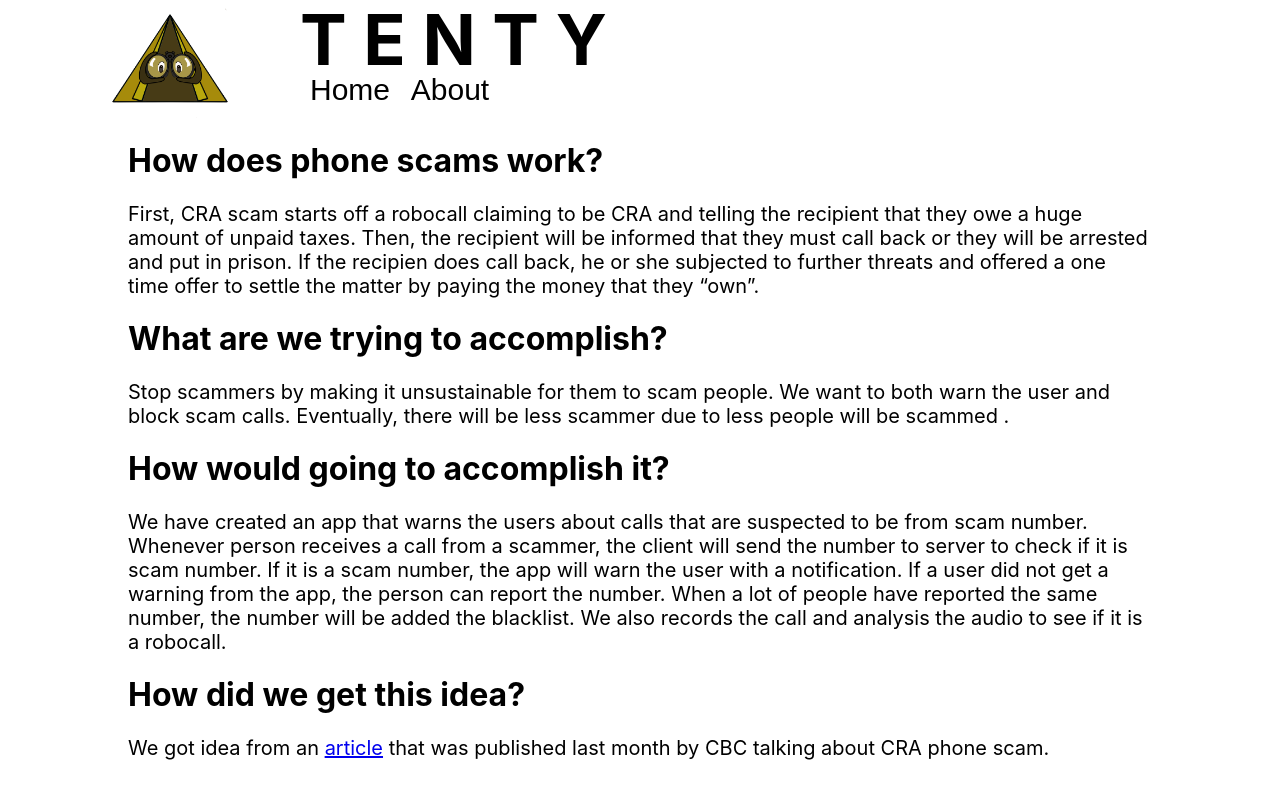
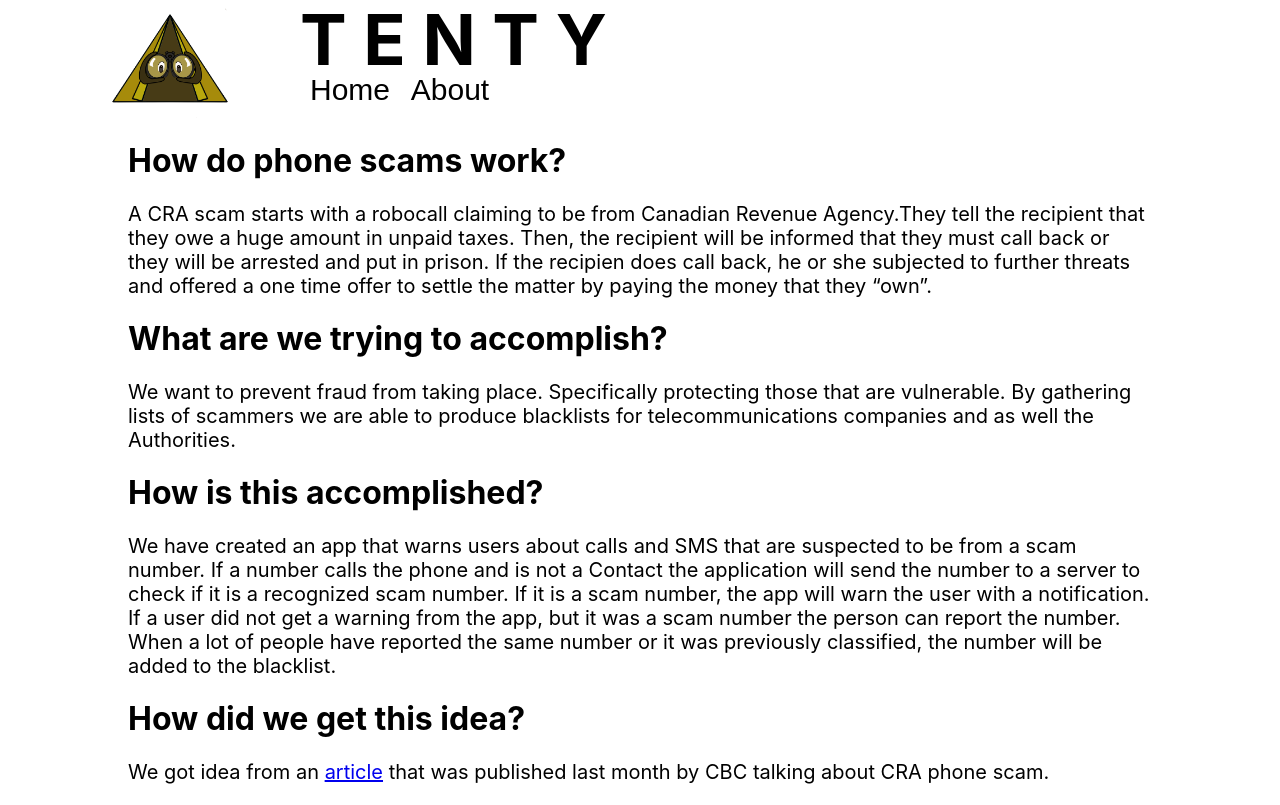
Before and after one commit to CyaTmrw/Tenty, a React (Create React App) app: page /about in a window 1280 px wide. Shown: the top 805 px of the page. Built offline with nearby package versions, Linux system fonts and the light colour scheme.

Commit message:
updated about page

```diff
--- a/src/About.js
+++ b/src/About.js
@@ -9,25 +9,24 @@ class About extends Component {
         <div className="About">
             <Header />
             <div className="aboutContent">
-                <h1>How does phone scams work?</h1>
+                <h1>How do phone scams work?</h1>
                 <p>
-                    First, CRA scam starts off a robocall claiming to be CRA and telling the recipient that they owe a huge amount of unpaid taxes.
+                    A CRA scam starts with a robocall claiming to be from Canadian Revenue Agency.They tell the recipient that they owe a huge amount in unpaid taxes.
                     Then, the recipient will be informed that they must call back or they will be arrested and put in prison.
                     If the recipien does call back, he or she subjected to further threats and offered a one time offer to settle the matter by paying the money that they “own”.
                 </p>
                 <h1>What are we trying to accomplish?</h1>
                 <p>
-                    Stop scammers by making it unsustainable for them to scam people. We want to both warn the user and block scam calls.
-                    Eventually, there will be less scammer due to less people will be scammed .
+                    We want to prevent fraud from taking place. Specifically protecting those that are vulnerable. By gathering lists of scammers we are able to produce blacklists for telecommunications companies and as well the Authorities.
+
                 </p>
-                <h1>How would going to accomplish it?</h1>
+                <h1>How is this accomplished?</h1>
                 <p>
-                    We have created an app that warns the users about calls that are suspected to be from scam number.
-                    Whenever person receives a call from a scammer, the client will send the number to server to check if it is scam number.
+                    We have created an app that warns users about calls and SMS that are suspected to be from a scam number.
+                    If a number calls the phone and is not a Contact the application will send the number to a server to check if it is a recognized scam number.
                     If it is a scam number, the app will warn the user with a notification.
-                    If a user did not get a warning from the app, the person can report the number.
-                    When a lot of people have reported the same number, the number will be added the blacklist.
-                    We also records the call and analysis the audio to see if it is a robocall.
+                    If a user did not get a warning from the app, but it was a scam number the person can report the number.
+                    When a lot of people have reported the same number or it was previously classified, the number will be added to the blacklist.
                 </p>
                 <h1>How did we get this idea?</h1>
                 <p>
```
Also changed, not shown: 1 other file (tests, documents, lock files or other folders).
